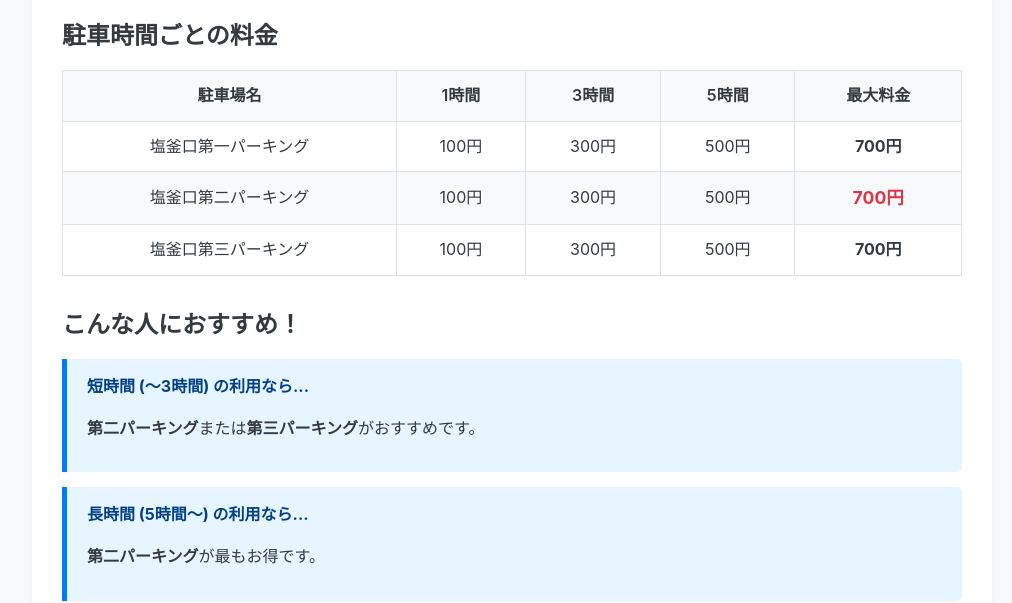
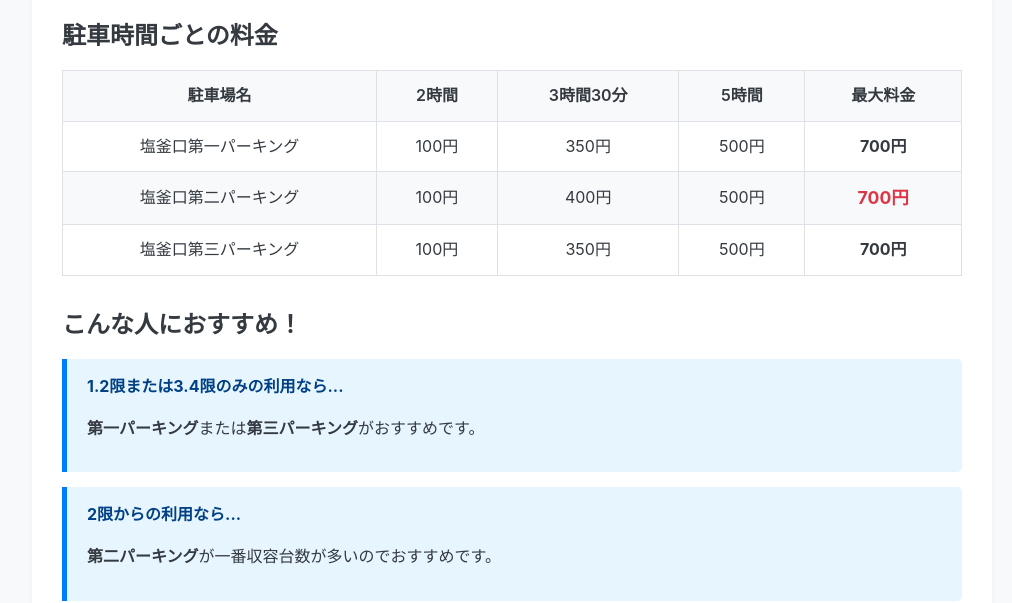
Before and after one commit to touki-A/literacy_groupwork, a plain HTML site: page comparison.html in a window 1280 px wide. Shown: the part 207-810 px from the top of the page, without its empty margins (128-1140 px from the left). Drawn offline with nearby package versions, Linux system fonts and the light colour scheme.

Commit message:
Update comparison.html
詳細修正

```diff
--- a/comparison.html
+++ b/comparison.html
@@ -43,8 +43,8 @@
                         <thead>
                             <tr>
                                 <th>駐車場名</th>
-                                <th>1時間</th>
-                                <th>3時間</th>
+                                <th>2時間</th>
+                                <th>3時間30分</th>
                                 <th>5時間</th>
                                 <th>最大料金</th>
                             </tr>
@@ -53,21 +53,21 @@
                             <tr>
                                 <td>塩釜口第一パーキング</td>
                                 <td>100円</td>
-                                <td>300円</td>
+                                <td>350円</td>
                                 <td>500円</td>
                                 <td class="price-max">700円</td>
                             </tr>
                             <tr>
                                 <td>塩釜口第二パーキング</td>
                                 <td>100円</td>
-                                <td>300円</td>
+                                <td>400円</td>
                                 <td>500円</td>
                                 <td class="price-max best-price">700円</td>
                             </tr>
                             <tr>
                                 <td>塩釜口第三パーキング</td>
                                 <td>100円</td>
-                                <td>300円</td>
+                                <td>350円</td>
                                 <td>500円</td>
                                 <td class="price-max">700円</td>
                             </tr>
@@ -77,13 +77,14 @@
 
                 <h3>こんな人におすすめ！</h3>
                 <div class="recommendation">
-                    <h4>短時間 (〜3時間) の利用なら...</h4>
-                    <p><strong>第二パーキング</strong>または<strong>第三パーキング</strong>がおすすめです。</p>
+                    <h4>1.2限または3.4限のみの利用なら...</h4>
+                    <p><strong>第一パーキング</strong>または<strong>第三パーキング</strong>がおすすめです。</p>
                 </div>
                 <div class="recommendation">
-                    <h4>長時間 (5時間〜) の利用なら...</h4>
-                    <p><strong>第二パーキング</strong>が最もお得です。</p>
+                    <h4>2限からの利用なら...</h4>
+                    <p><strong>第二パーキング</strong>が一番収容台数が多いのでおすすめです。</p>
                 </div>
+                <p>※ 午前9時以降は満車の駐車場も出てくるので1限の方はお早めにご利用ください。</p>
             </section>
         </div>
     </main>
```
